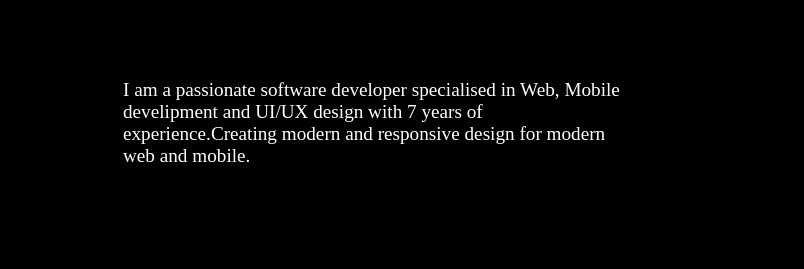
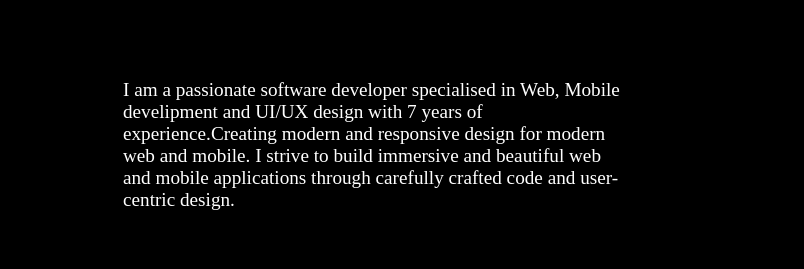
Before and after one commit to echwaadams/Portfolio-projrct, a plain HTML site: page index.html in a window 1280 px wide. Shown: the part 813-1082 px from the top of the page, 476-1280 px from the left. Drawn offline with nearby package versions, Linux system fonts and the light colour scheme.

Commit message:
minor update on the about me section.

```diff
--- a/index.html
+++ b/index.html
@@ -40,7 +40,9 @@
             <img src="https://images.unsplash.com/photo-1615813967515-e1838c1c5116?ixlib=rb-1.2.1&ixid=MnwxMjA3fDB8MHxwaG90by1wYWdlfHx8fGVufDB8fHx8&auto=format&fit=crop&w=334&q=80" alt="">
         </div>
         <h3>About</h3>
-        <p>I am a passionate software developer specialised in Web, Mobile develipment and UI/UX design with 7 years of experience.Creating modern and responsive design for modern web and mobile.</p>
+        <p>I am a passionate software developer specialised in Web, Mobile develipment and UI/UX design with 7 years of experience.Creating modern and responsive design for modern web and mobile.
+            I strive to build immersive and beautiful web and mobile applications through carefully crafted code and user-centric design.
+        </p>
         <a href="#">ABOUT ME</a>
     </div>
     <div class="services" id="services">
```
